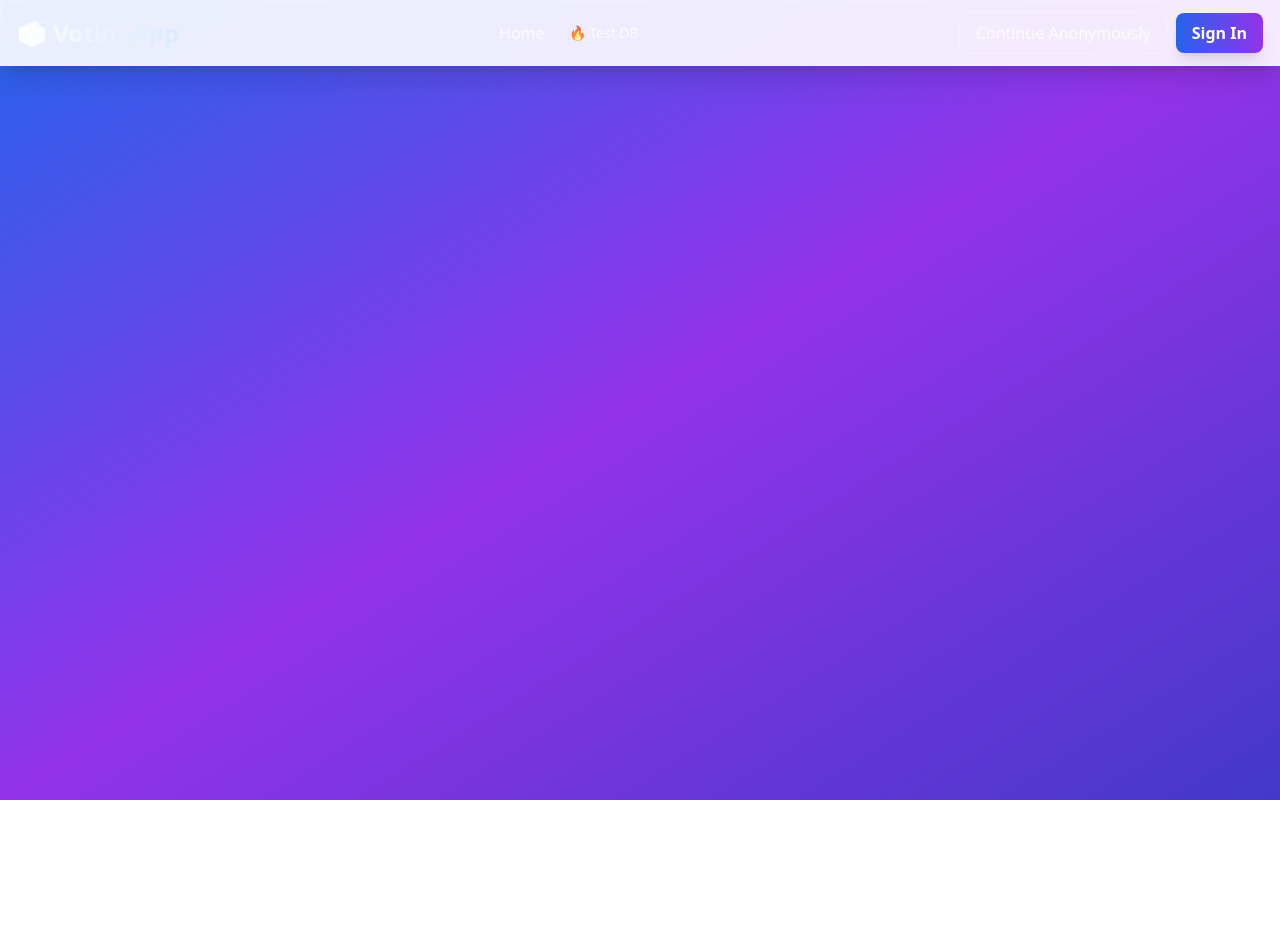
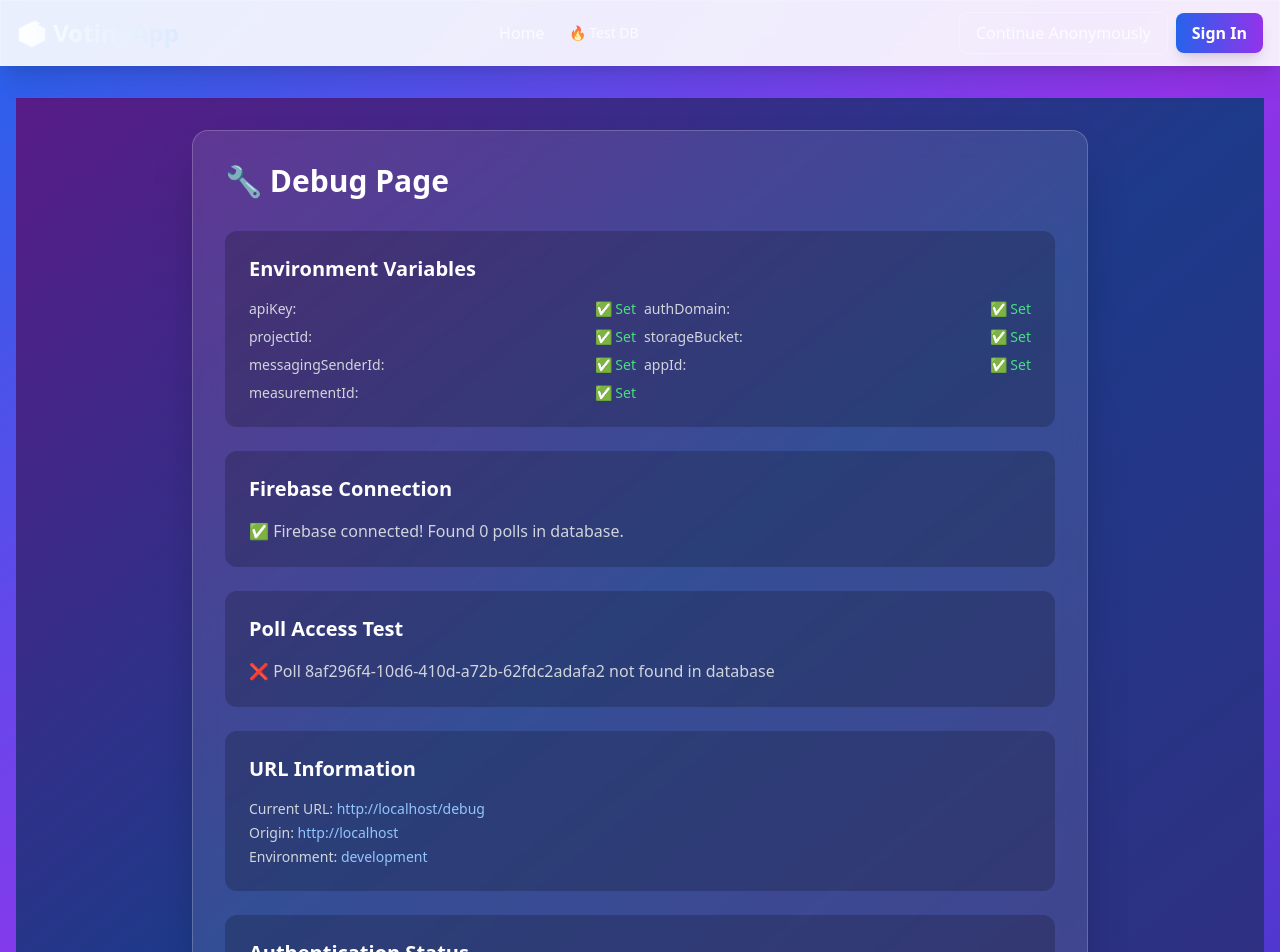
Before and after one commit to khaled-alabsi/voting, a React (Vite) app: page /debug in a window 1280 px wide. Shown: the top 952 px of the page. Before the commit the page ends 800 px from the top, so only its background shows below. Built offline with nearby package versions, Linux system fonts and the light colour scheme; no server answers; the database is empty.

Commit message:
Fix GitHub Actions secrets naming and add debug page for Firebase troubleshooting

```diff
--- a/src/App.tsx
+++ b/src/App.tsx
@@ -9,6 +9,7 @@ import { PollPage } from './pages/PollPage';
 import { DashboardPage } from './pages/DashboardPage';
 import { FirebaseTestPage } from './pages/FirebaseTestPage';
 import { FirebaseConfigPage } from './pages/FirebaseConfigPage';
+import DebugPage from './pages/DebugPage';
 import { AuthModal } from './components/Auth/AuthModal';
 import { Notification } from './components/UI/Notification';
 import { useNotification } from './hooks/useNotification';
@@ -83,6 +84,7 @@ function App() {
             />
             <Route path="/firebase-test" element={<FirebaseTestPage />} />
             <Route path="/firebase-config" element={<FirebaseConfigPage />} />
+            <Route path="/debug" element={<DebugPage />} />
           </Routes>
         </main>
 
--- /dev/null
+++ b/src/pages/DebugPage.tsx
@@ -0,0 +1,127 @@
+import React, { useState, useEffect } from 'react';
+import { db, auth } from '../lib/firebase';
+import { collection, getDocs, doc, getDoc } from 'firebase/firestore';
+
+interface FirebaseConfig {
+  apiKey: string;
+  authDomain: string;
+  projectId: string;
+  storageBucket: string;
+  messagingSenderId: string;
+  appId: string;
+  measurementId: string;
+}
+
+const DebugPage: React.FC = () => {
+  const [connectionStatus, setConnectionStatus] = useState<string>('Testing...');
+  const [firebaseConfig, setFirebaseConfig] = useState<FirebaseConfig | null>(null);
+  const [pollTestResult, setPollTestResult] = useState<string>('');
+
+  useEffect(() => {
+    testFirebaseConnection();
+    showFirebaseConfig();
+  }, []);
+
+  const testFirebaseConnection = async () => {
+    try {
+      // Test Firestore connection
+      const pollsRef = collection(db, 'polls');
+      const snapshot = await getDocs(pollsRef);
+
+      setConnectionStatus(`✅ Firebase connected! Found ${snapshot.size} polls in database.`);
+
+      // Test specific poll access
+      const pollId = '8af296f4-10d6-410d-a72b-62fdc2adafa2';
+      const pollDoc = await getDoc(doc(db, 'polls', pollId));
+
+      if (pollDoc.exists()) {
+        setPollTestResult(`✅ Poll ${pollId} found and accessible`);
+      } else {
+        setPollTestResult(`❌ Poll ${pollId} not found in database`);
+      }
+    } catch (error) {
+      setConnectionStatus(`❌ Firebase connection failed: ${error}`);
+      setPollTestResult(`❌ Poll test failed: ${error}`);
+    }
+  };
+
+  const showFirebaseConfig = () => {
+    const config = {
+      apiKey: import.meta.env.VITE_FIREBASE_API_KEY ? '✅ Set' : '❌ Missing',
+      authDomain: import.meta.env.VITE_FIREBASE_AUTH_DOMAIN ? '✅ Set' : '❌ Missing',
+      projectId: import.meta.env.VITE_FIREBASE_PROJECT_ID ? '✅ Set' : '❌ Missing',
+      storageBucket: import.meta.env.VITE_FIREBASE_STORAGE_BUCKET ? '✅ Set' : '❌ Missing',
+      messagingSenderId: import.meta.env.VITE_FIREBASE_MESSAGING_SENDER_ID ? '✅ Set' : '❌ Missing',
+      appId: import.meta.env.VITE_FIREBASE_APP_ID ? '✅ Set' : '❌ Missing',
+      measurementId: import.meta.env.VITE_FIREBASE_MEASUREMENT_ID ? '✅ Set' : '❌ Missing',
+    };
+    setFirebaseConfig(config);
+  };
+
+  return (
+    <div className="min-h-screen bg-gradient-to-br from-purple-900 via-blue-900 to-indigo-900 p-8">
+      <div className="max-w-4xl mx-auto">
+        <div className="bg-white/10 backdrop-blur-md rounded-2xl p-8 shadow-2xl border border-white/20">
+          <h1 className="text-3xl font-bold text-white mb-8">🔧 Debug Page</h1>
+
+          <div className="space-y-6">
+            {/* Environment Variables */}
+            <div className="bg-black/20 rounded-xl p-6">
+              <h2 className="text-xl font-semibold text-white mb-4">Environment Variables</h2>
+              {firebaseConfig && (
+                <div className="grid grid-cols-1 md:grid-cols-2 gap-2 text-sm">
+                  {Object.entries(firebaseConfig).map(([key, value]) => (
+                    <div key={key} className="flex justify-between text-gray-300">
+                      <span>{key}:</span>
+                      <span className={value === '✅ Set' ? 'text-green-400' : 'text-red-400'}>
+                        {String(value)}
+                      </span>
+                    </div>
+                  ))}
+                </div>
+              )}
+            </div>
+
+            {/* Connection Status */}
+            <div className="bg-black/20 rounded-xl p-6">
+              <h2 className="text-xl font-semibold text-white mb-4">Firebase Connection</h2>
+              <p className="text-gray-300">{connectionStatus}</p>
+            </div>
+
+            {/* Poll Test */}
+            <div className="bg-black/20 rounded-xl p-6">
+              <h2 className="text-xl font-semibold text-white mb-4">Poll Access Test</h2>
+              <p className="text-gray-300">{pollTestResult}</p>
+            </div>
+
+            {/* Current URL Info */}
+            <div className="bg-black/20 rounded-xl p-6">
+              <h2 className="text-xl font-semibold text-white mb-4">URL Information</h2>
+              <div className="text-sm text-gray-300 space-y-1">
+                <div>Current URL: <span className="text-blue-300">{window.location.href}</span></div>
+                <div>Origin: <span className="text-blue-300">{window.location.origin}</span></div>
+                <div>Environment: <span className="text-blue-300">{import.meta.env.MODE}</span></div>
+              </div>
+            </div>
+
+            {/* User Authentication */}
+            <div className="bg-black/20 rounded-xl p-6">
+              <h2 className="text-xl font-semibold text-white mb-4">Authentication Status</h2>
+              <div className="text-gray-300">
+                User: {auth.currentUser ? (
+                  <span className="text-green-400">
+                    ✅ Signed in ({auth.currentUser.isAnonymous ? 'Anonymous' : auth.currentUser.email})
+                  </span>
+                ) : (
+                  <span className="text-yellow-400">❌ Not signed in</span>
+                )}
+              </div>
+            </div>
+          </div>
+        </div>
+      </div>
+    </div>
+  );
+};
+
+export default DebugPage;
```
Also changed, not shown: scripts/test-poll-creation.ts (added, +82 -0 lines).
